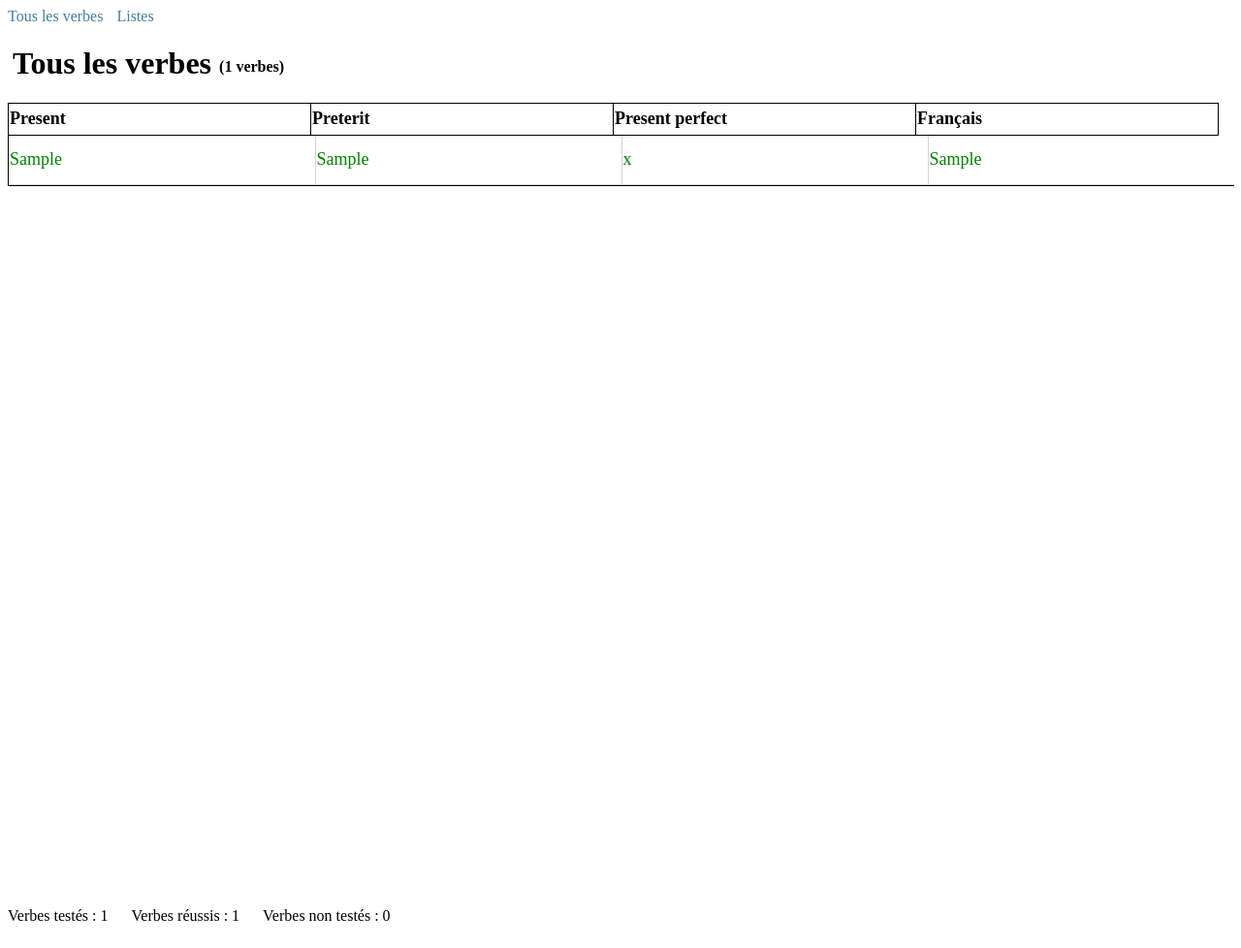
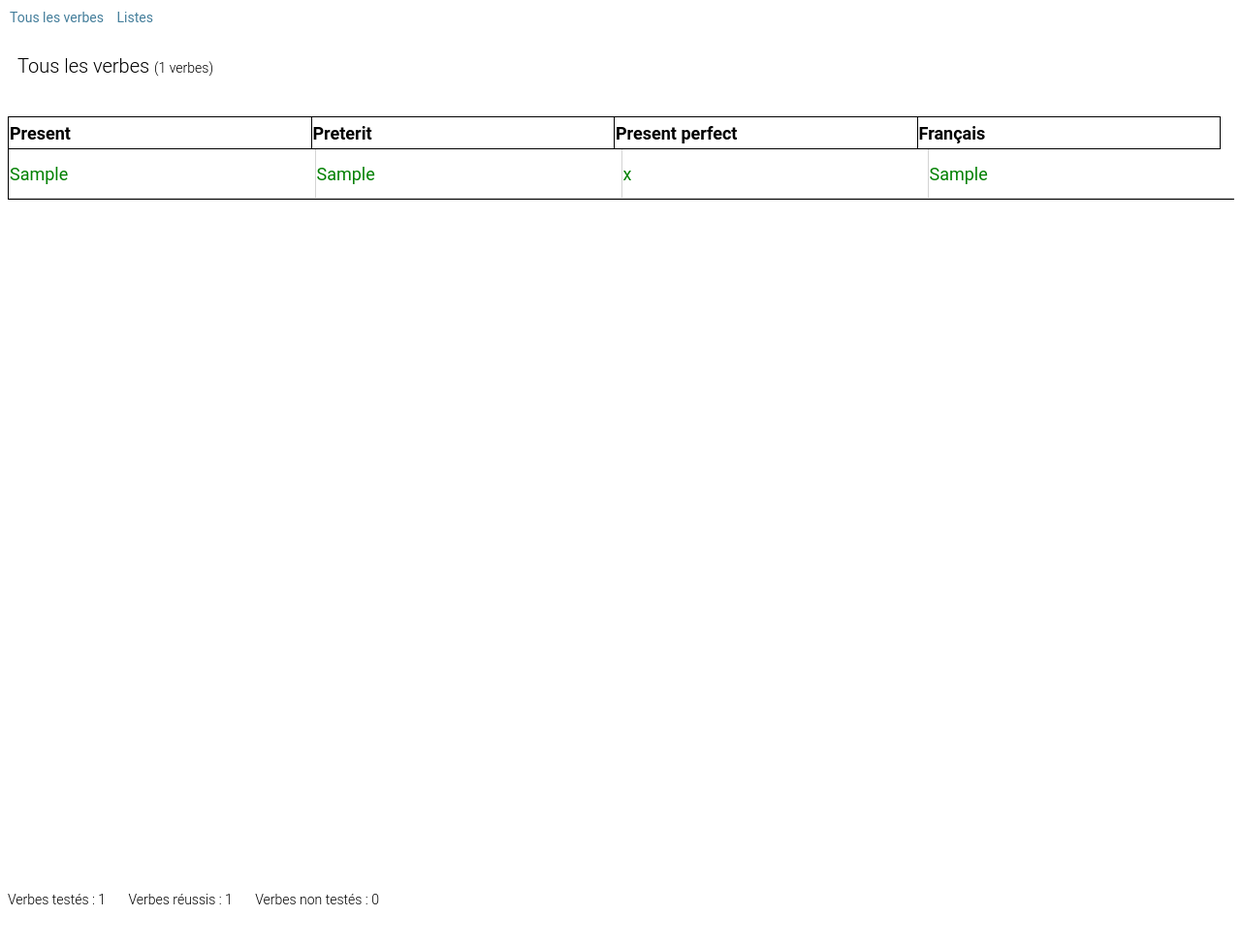
Before and after one commit to johntsinger/django-verbes-irreguliuers, a Django app: page /verbes/ in a window 1280 px wide. Shown: the whole page at 97% size. After the commit the page ends 933 px from the top, so only its background shows below. Run offline with Django 4.2, Linux system fonts and the light colour scheme; tables that the repository leaves empty hold one stand-in row (values such as "Sample post").

Commit message:
Mise a jour du css

```diff
--- a/verbes/verbes_app/static/verbes_app/css/styles.css
+++ b/verbes/verbes_app/static/verbes_app/css/styles.css
@@ -1,3 +1,5 @@
+@import url(fonts.css);
+
 :root {
     --link-fg: #447e9b;
     --link-hover-color: #036;
@@ -5,6 +7,52 @@
     --button-fg: #fff;
     --button-bg: #79aec8;
     --button-hover-bg: #609ab6;
+}
+
+html, body {
+    height: 100%;
+}
+
+body {
+    font-size: 14px;
+    font-family: "Roboto","Lucida Grande","DejaVu Sans","Bitstream Vera Sans",Verdana,Arial,sans-serif;
+    color: var(--body-fg);
+    background: var(--body-bg);
+}
+
+h1, h2, form {
+    margin-top: 30px;
+    margin-left: 10px;
+    font-weight: 300;
+    font-size: 20px;
+    color: var(--body-quiet-color);
+}
+
+h2 {
+    margin-left: 20px;
+}
+
+p, li {
+    font-weight: 300;
+}
+
+a {
+    font-size: 16px;
+}
+
+nav {
+    margin-top: 10px;
+    margin-left: 2px;
+}
+
+nav a {
+    font-size: 14px;
+    margin-bottom: 0px;
+    margin-right: 10px;
+}
+
+label, input {
+    display: block;
 }
 
 .success {
@@ -17,8 +65,12 @@
 
 .annotations {
     display: inline-block;
-    font-size: 16px;
+    font-size: 14px;
     vertical-align: middle;
+}
+
+table.results {
+    margin-top: 30px;
 }
 
 th.results, td.results {
@@ -30,17 +82,10 @@ th.results, td.results {
     padding-bottom: 15px;
 }
 
-h1, h2, form {
-    margin-left: 5px;
-}
-
-h2 {
-    margin-left: 20px;
-}
-
 a.link {
     display: inline-block;
-    margin-bottom: 20px;
+    margin-top: 15px;
+    margin-bottom: 10px;
 }
 
 a:link, a:visited {
@@ -55,11 +100,6 @@ a:focus, a:hover {
 
 a:focus {
     text-decoration: underline;
-}
-
-nav a {
-    margin-bottom: 0px;
-    margin-right: 10px;
 }
 
 p.table-list {
@@ -103,17 +143,13 @@ td.exercise:last-child {
     text-align: center;
 }
 
-label, input {
-    display: block;
-}
-
 .button {
     display: inline-block;
     background: var(--button-bg);
     color: var(--button-fg);
     margin-top: 20px;
     margin-right: 20px;
-    width: 100px;
+    width: 110px;
     height: 40px;
     box-shadow: 1px 1px 0px black;
     border-radius: 4px;
@@ -126,8 +162,13 @@ label, input {
     background: var(--button-hover-bg);
 }
 
-.table-container {
-    height: 50em;
+div.table-container {
+    height: 55em;
+    margin-top: 20px;
+}
+
+div.principal {
+    margin-top: 40px;
 }
 
 table.list {
```
Also changed, not shown: verbes/verbes_app/static/verbes_app/css/custom_forms.css (+11 -6 lines).
